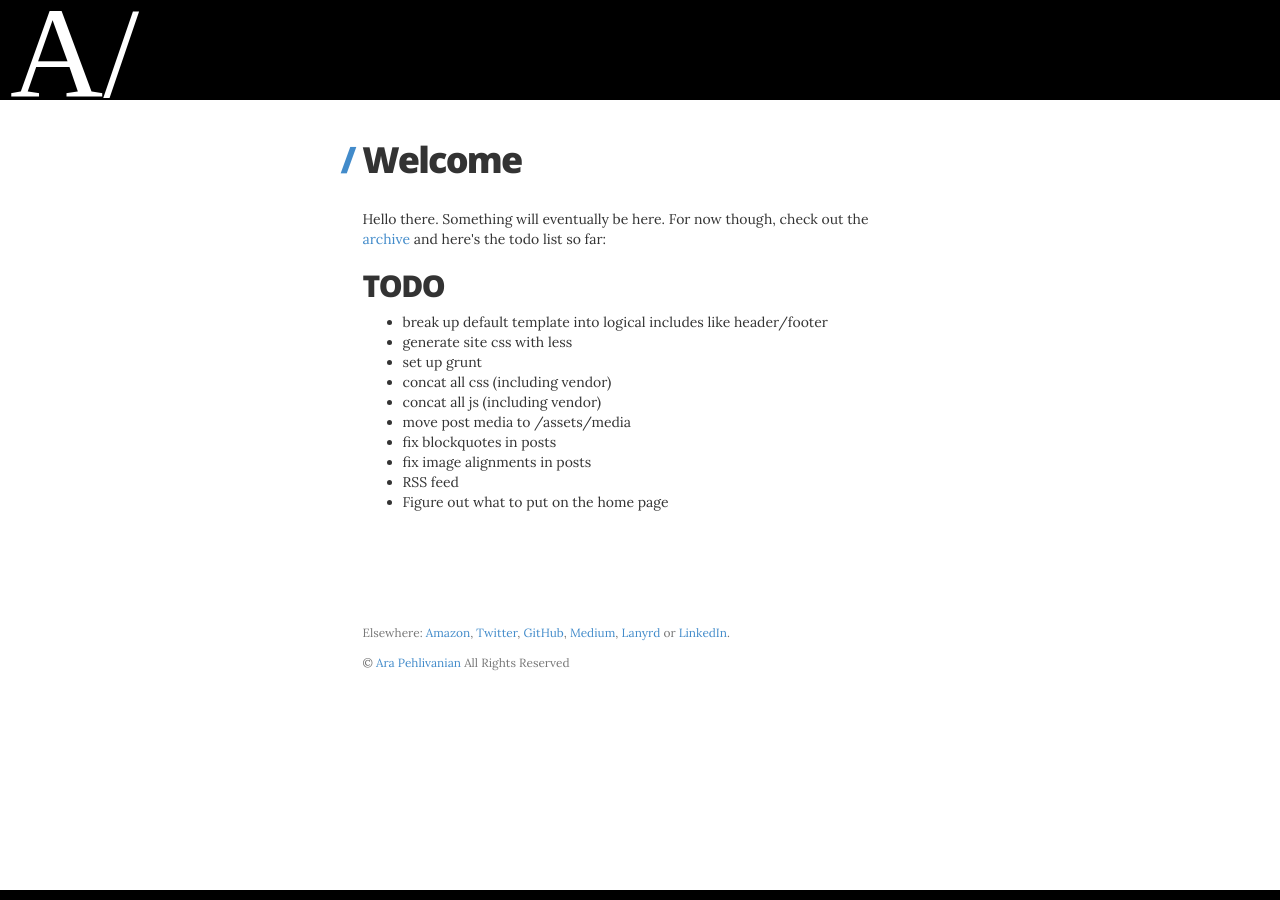
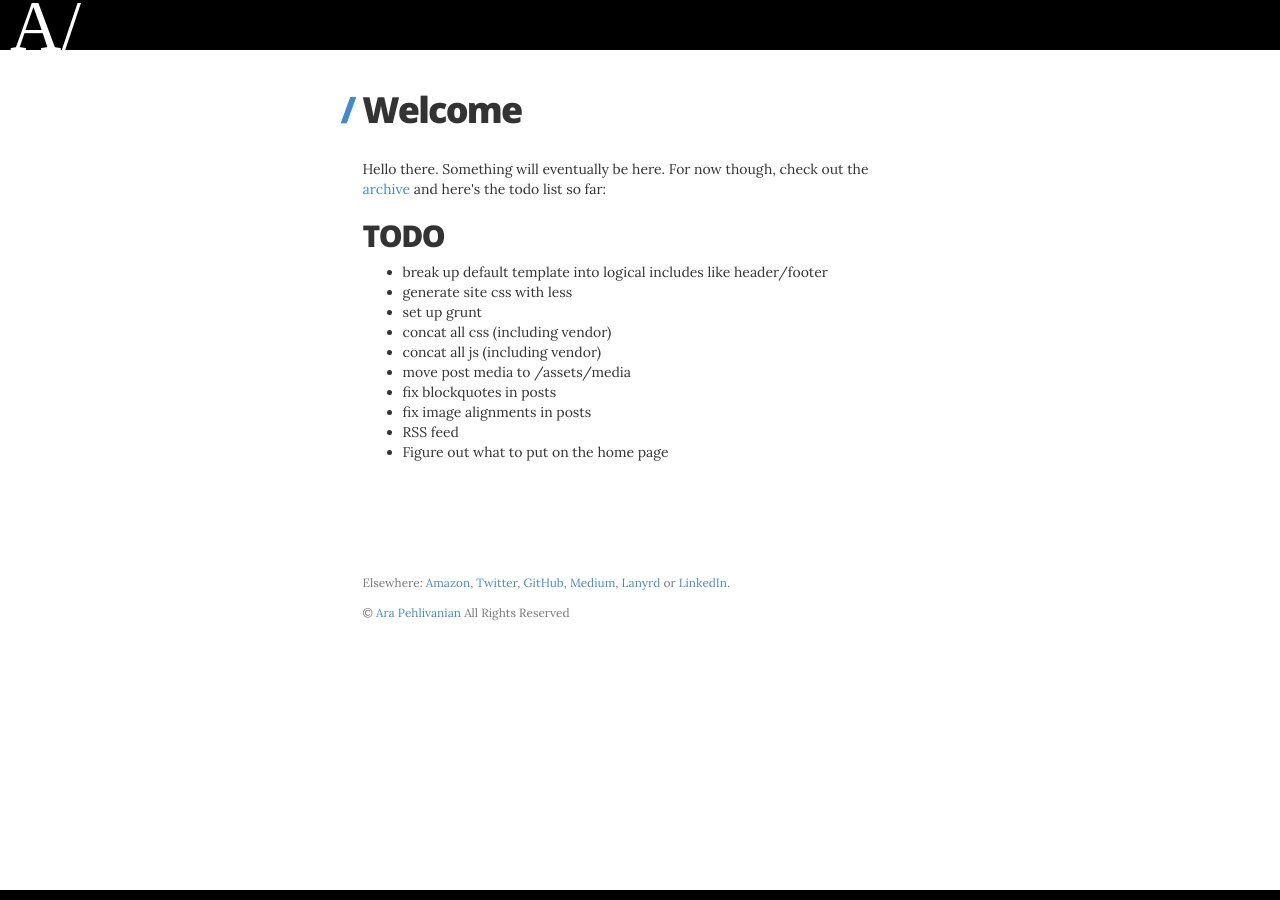
Before and after one commit to arapehl/arapehl.github.io, a Jekyll site: the page built from index.html, in a window 1280 px wide. Built offline with Jekyll 4.4.1, drawn with Linux system fonts in a browser that asks for light colours; some web fonts are replaced.

Commit message:
fixing brand

```diff
--- a/assets/css/style.css
+++ b/assets/css/style.css
@@ -1,5 +1,5 @@
 body {
-  border-top: solid 100px black;
+  border-top: solid 50px black;
   border-bottom: solid 10px black;
   font-family: 'Lora', serif;
   min-height: 100vh;
@@ -26,11 +26,11 @@ body {
 .brand,
 .brand:hover {
   position: absolute;
-  top: -38px;
+  top: -24px;
   left: 10px;
   font-family: 'Bowlby One SC', cursive;
   color: white;
-  font-size: 129px;
+  font-size: 71px;
   text-decoration: none;
   white-space: nowrap;
 }
```
